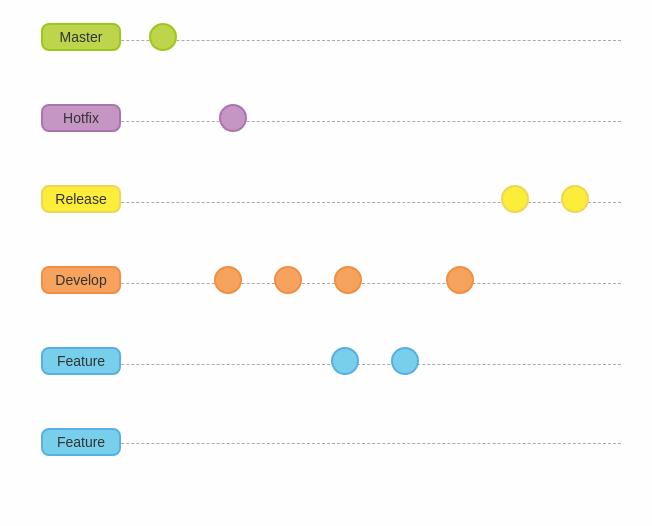
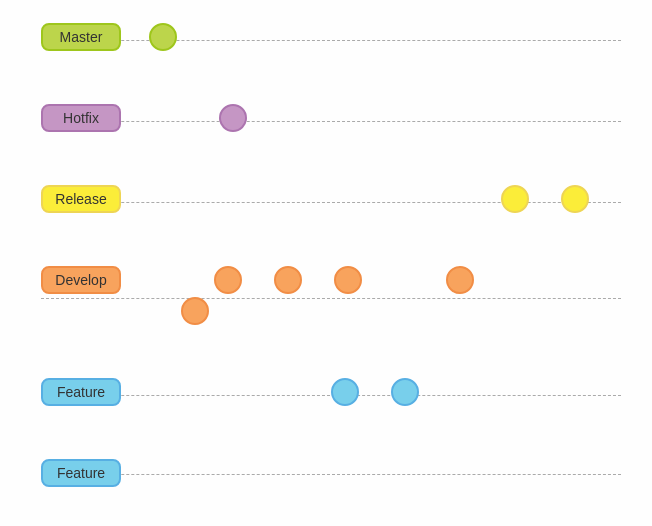
Before and after one commit to voorest/voorest.github.io, a plain HTML site: page index.html in a window 1280 px wide. Shown: the part 134-660 px from the top of the page, without its empty margins (309-961 px from the left). Drawn offline with Linux system fonts and the light colour scheme.

Commit message:
develop-5

```diff
--- a/index.html
+++ b/index.html
@@ -34,6 +34,7 @@
             <div class="dot" style="margin-left: 28px;"></div>
             <div class="dot" style="margin-left: 28px;"></div>
             <div class="dot" style="margin-left: 80px;"></div>
+            <div class="dot" style="margin-left: 140px;"></div>
         </div>
         <div class="git-branch git-feature">
             <span class="branch-name">Feature</span>
```
